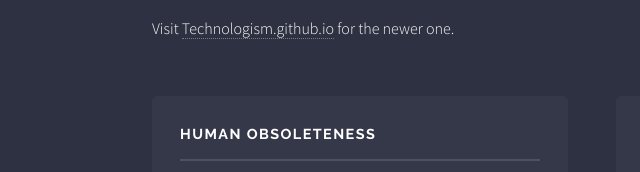
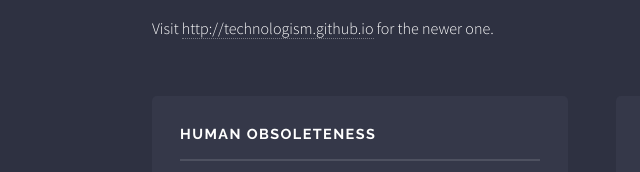
Before and after one commit to fate-of-humanity/fate-of-humanity.github.io, a plain HTML site: page index.html in a window 1280 px wide. Shown: the part 401-573 px from the top of the page, 48-688 px from the left. Drawn offline with Linux system fonts and the light colour scheme.

Commit message:
Update index.html

```diff
--- a/index.html
+++ b/index.html
@@ -7,6 +7,7 @@
 		<meta name="viewport" content="width=device-width, initial-scale=1, user-scalable=no" />
 		<link rel="stylesheet" href="assets/css/main.css" />
 		<noscript><link rel="stylesheet" href="assets/css/noscript.css" /></noscript>
+		<meta name="google-site-verification" content="Yq_YDgcWWMrGF5wxx1CDPGP2umqd1ViFEpmmfEbTxwA" />
 	</head>
 	<body class="is-preload">
 
@@ -37,7 +38,7 @@
 							<section id="four" class="wrapper alt style1">
 								<div class="inner">
 									<h2 class="major">This site is obsolete</h2>
-									<p>Visit <a href="http://technologism.github.io">Technologism.github.io</a> for the newer one.</p>
+									<p>Visit <a href="http://technologism.github.io">http://technologism.github.io</a> for the newer one.</p>
 									<section class="features">
 										<article>
 											<h3 class="major">Human Obsoleteness</h3>
```
